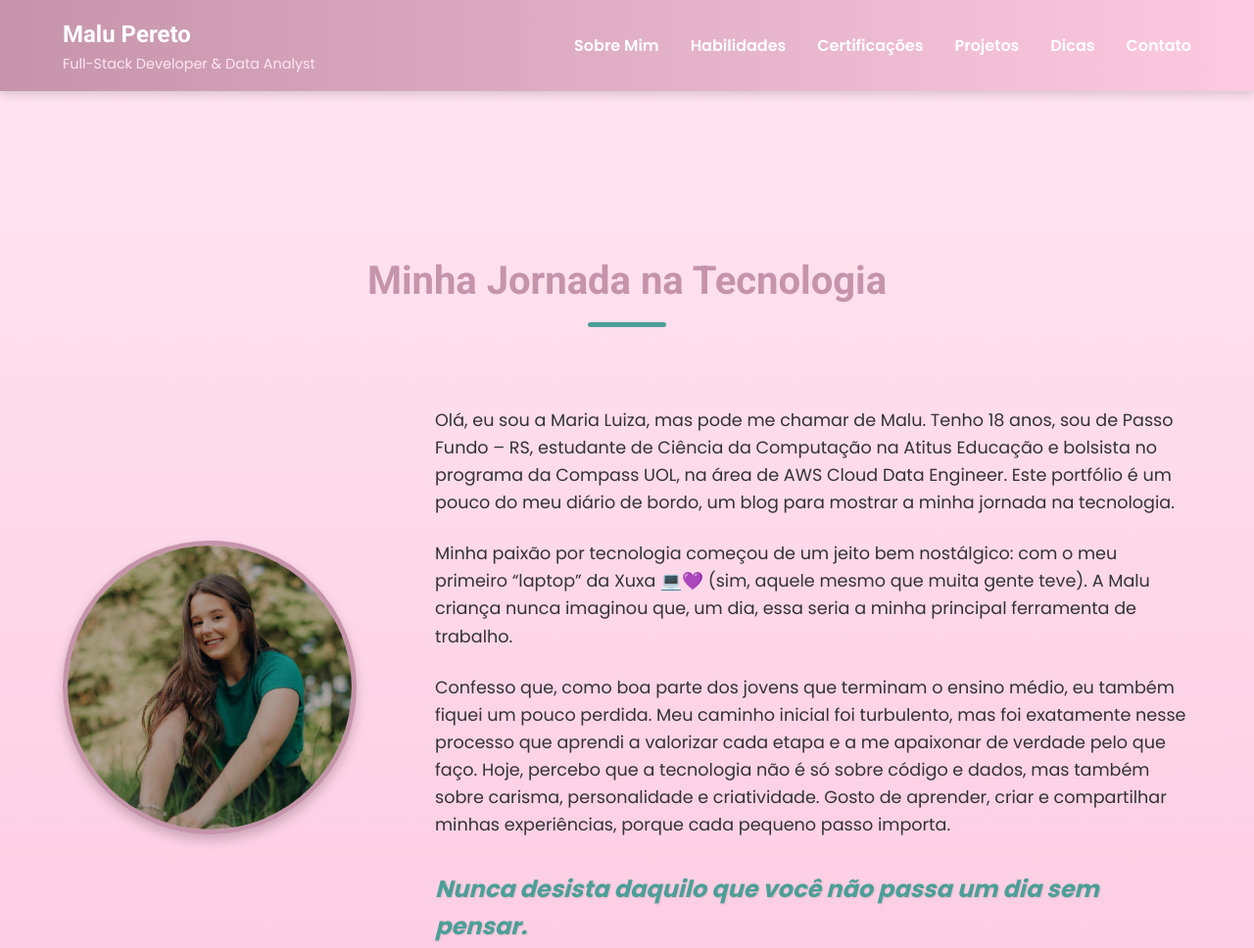
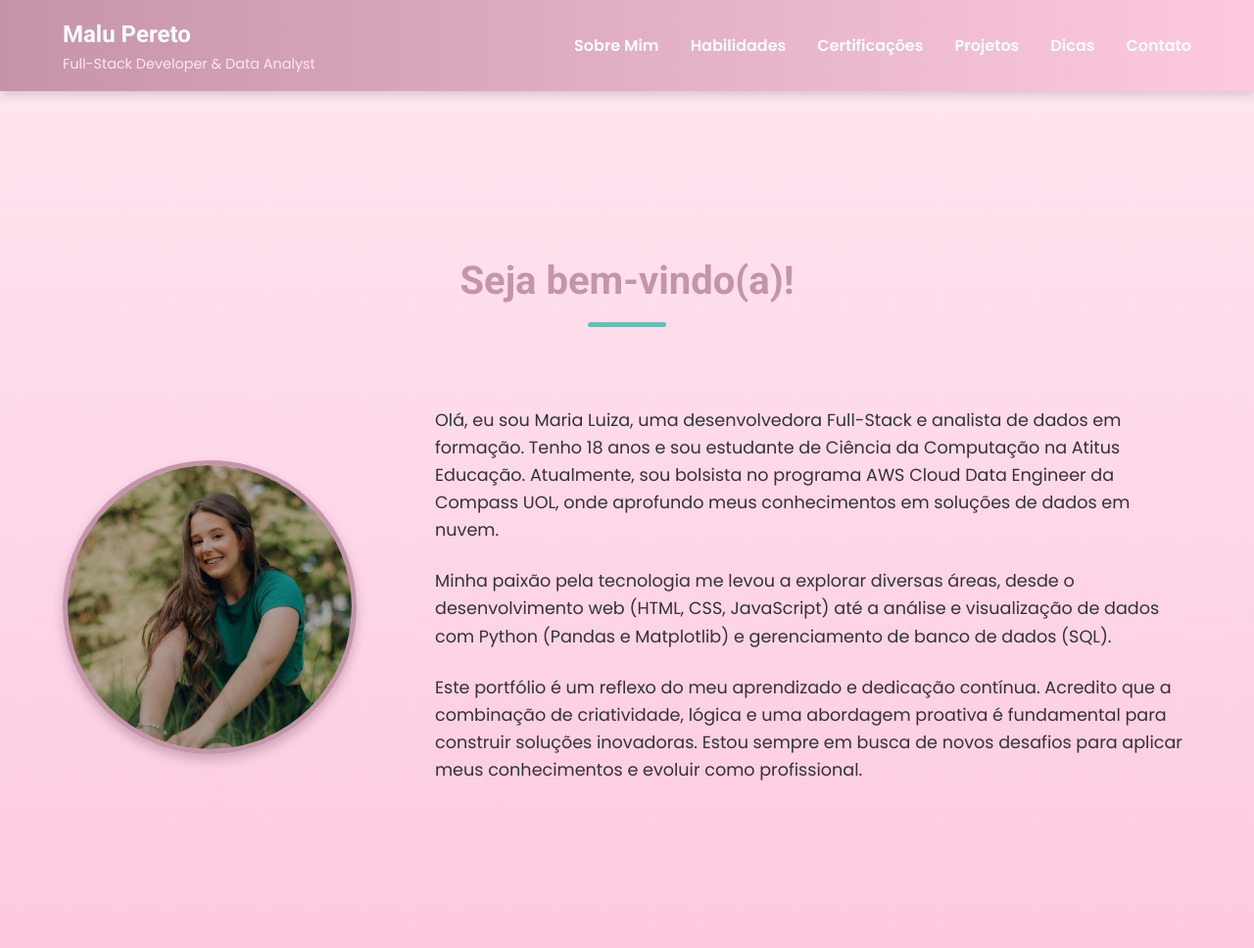
Before and after one commit to bymariia/meu-portfolio, a plain HTML site: page index.html in a window 1280 px wide. Shown: the top 968 px of the page at 98% size. Drawn offline with Linux system fonts and the light colour scheme.

Commit message:
Alteração textos

```diff
--- a/index.html
+++ b/index.html
@@ -30,23 +30,20 @@
     </header>
 
     <section id="sobre" class="fade-in-section">
-        <h2>Minha Jornada na Tecnologia</h2>
+        <h2>Seja bem-vindo(a)!</h2>
         <div class="sobre-container">
             <div class="sobre-images">
                 <img src="assets/images/foto-perfil.jpg" alt="Foto de perfil de Malu Pereto" class="foto-perfil">
             </div>
             <div class="sobre-texto">
                 <p>
-                    Olá, eu sou a Maria Luiza, mas pode me chamar de Malu. Tenho 18 anos, sou de Passo Fundo – RS, estudante de Ciência da Computação na Atitus Educação e bolsista no programa da Compass UOL, na área de AWS Cloud Data Engineer. Este portfólio é um pouco do meu diário de bordo, um blog para mostrar a minha jornada na tecnologia.
+                    Olá, eu sou Maria Luiza, uma desenvolvedora Full-Stack e analista de dados em formação. Tenho 18 anos e sou estudante de Ciência da Computação na Atitus Educação. Atualmente, sou bolsista no programa AWS Cloud Data Engineer da Compass UOL, onde aprofundo meus conhecimentos em soluções de dados em nuvem.
                 </p>
                 <p>
-                    Minha paixão por tecnologia começou de um jeito bem nostálgico: com o meu primeiro “laptop” da Xuxa 💻💜 (sim, aquele mesmo que muita gente teve). A Malu criança nunca imaginou que, um dia, essa seria a minha principal ferramenta de trabalho.
+                    Minha paixão pela tecnologia me levou a explorar diversas áreas, desde o desenvolvimento web (HTML, CSS, JavaScript) até a análise e visualização de dados com Python (Pandas e Matplotlib) e gerenciamento de banco de dados (SQL).
                 </p>
                 <p>
-                    Confesso que, como boa parte dos jovens que terminam o ensino médio, eu também fiquei um pouco perdida. Meu caminho inicial foi turbulento, mas foi exatamente nesse processo que aprendi a valorizar cada etapa e a me apaixonar de verdade pelo que faço. Hoje, percebo que a tecnologia não é só sobre código e dados, mas também sobre carisma, personalidade e criatividade. Gosto de aprender, criar e compartilhar minhas experiências, porque cada pequeno passo importa.
-                </p>
-                <p class="frase-destaque">
-                    Nunca desista daquilo que você não passa um dia sem pensar.
+                    Este portfólio é um reflexo do meu aprendizado e dedicação contínua. Acredito que a combinação de criatividade, lógica e uma abordagem proativa é fundamental para construir soluções inovadoras. Estou sempre em busca de novos desafios para aplicar meus conhecimentos e evoluir como profissional.
                 </p>
             </div>
         </div>
--- a/style.css
+++ b/style.css
@@ -6,7 +6,7 @@
     --cor-principal: #c594aa;
     --cor-secundaria: #fdcae1;
     --cor-clara: #ffe5f0;
-    --cor-destaque-verde: #4b9f97; /* Verde levemente mais escuro */
+    --cor-destaque-verde: #5dc1b9; /* Verde original */
     --cor-destaque-azul: #9ce0db;
     --cor-texto-escuro: #333;
     --cor-texto-claro: #fff;
```
